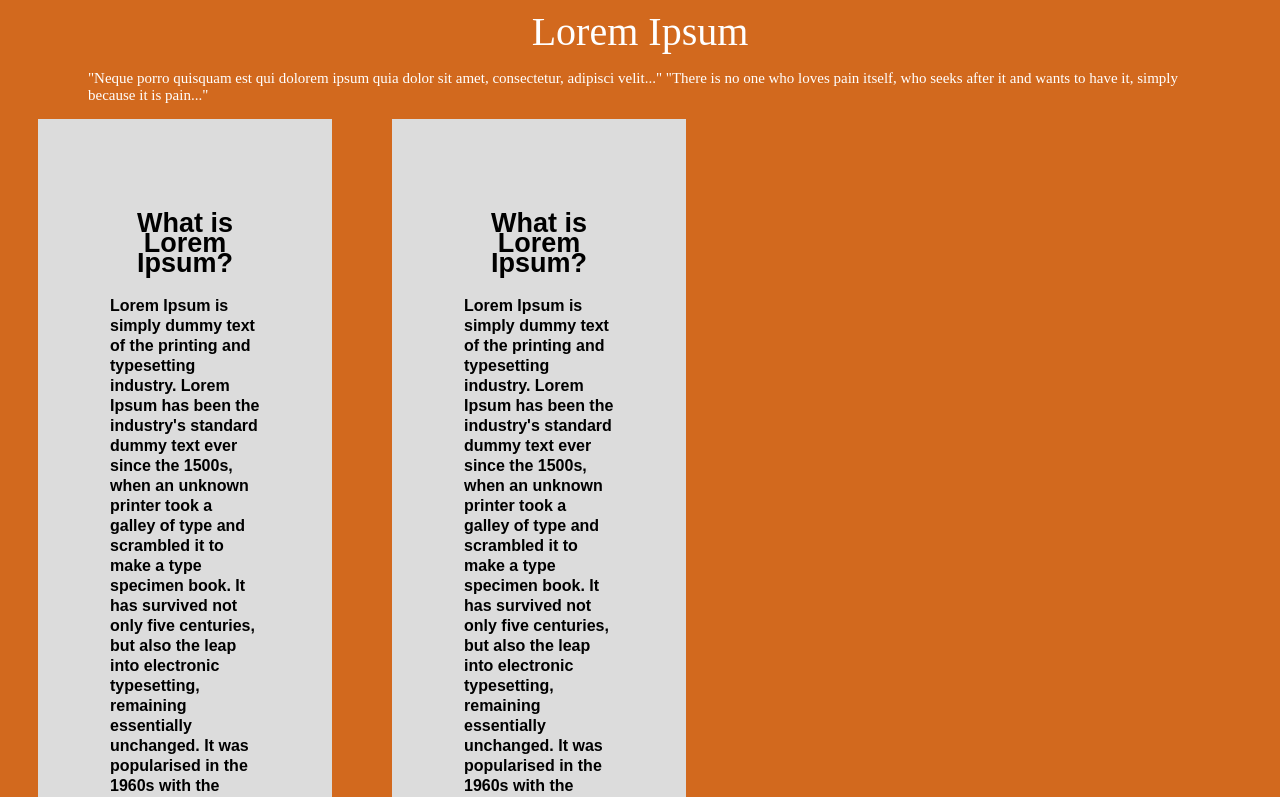
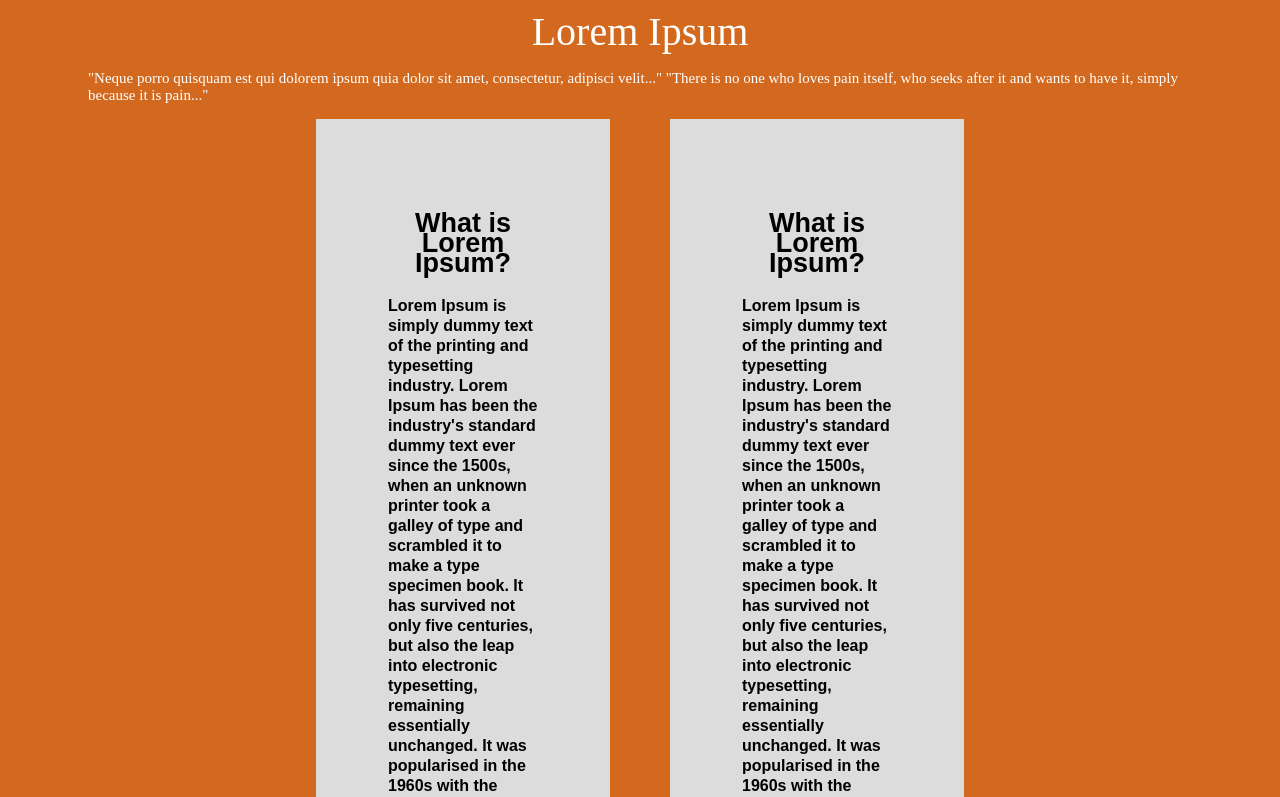
Before and after one commit to anudeepayilalath/Lorem-Ipsum, a plain HTML site: page index.html in a window 1280 px wide. Shown: the top 797 px of the page. Drawn offline with Linux system fonts and the light colour scheme.

Commit message:
Update style.css

```diff
--- a/style.css
+++ b/style.css
@@ -35,6 +35,6 @@
        margin-left:80px;
       margin-right:80px;}
     #firstdiv{
-      display:flex;
-      justify-content:center;
-      float:left;}
+      width:100%;
+display:flex;
+justify-content:center;}
```
